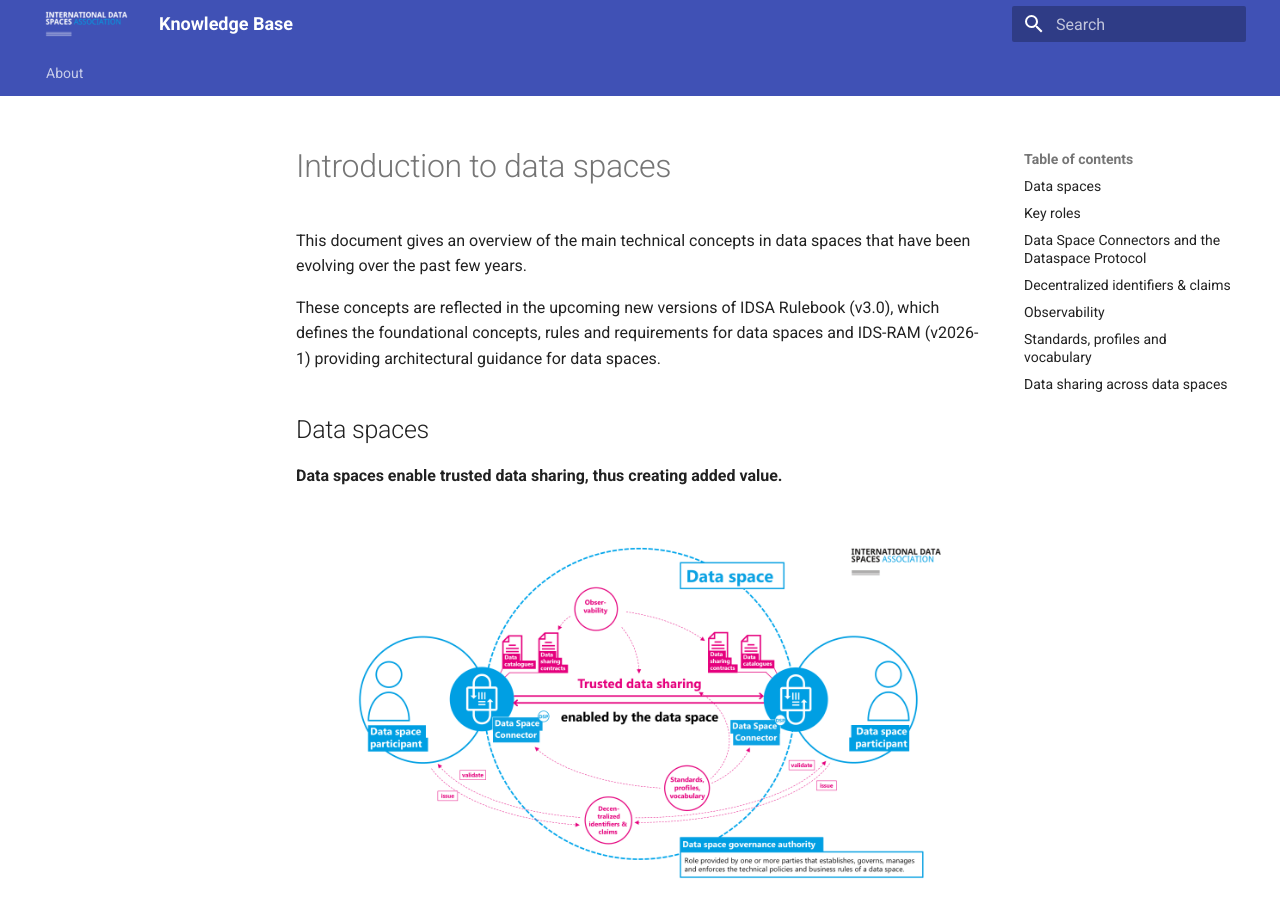
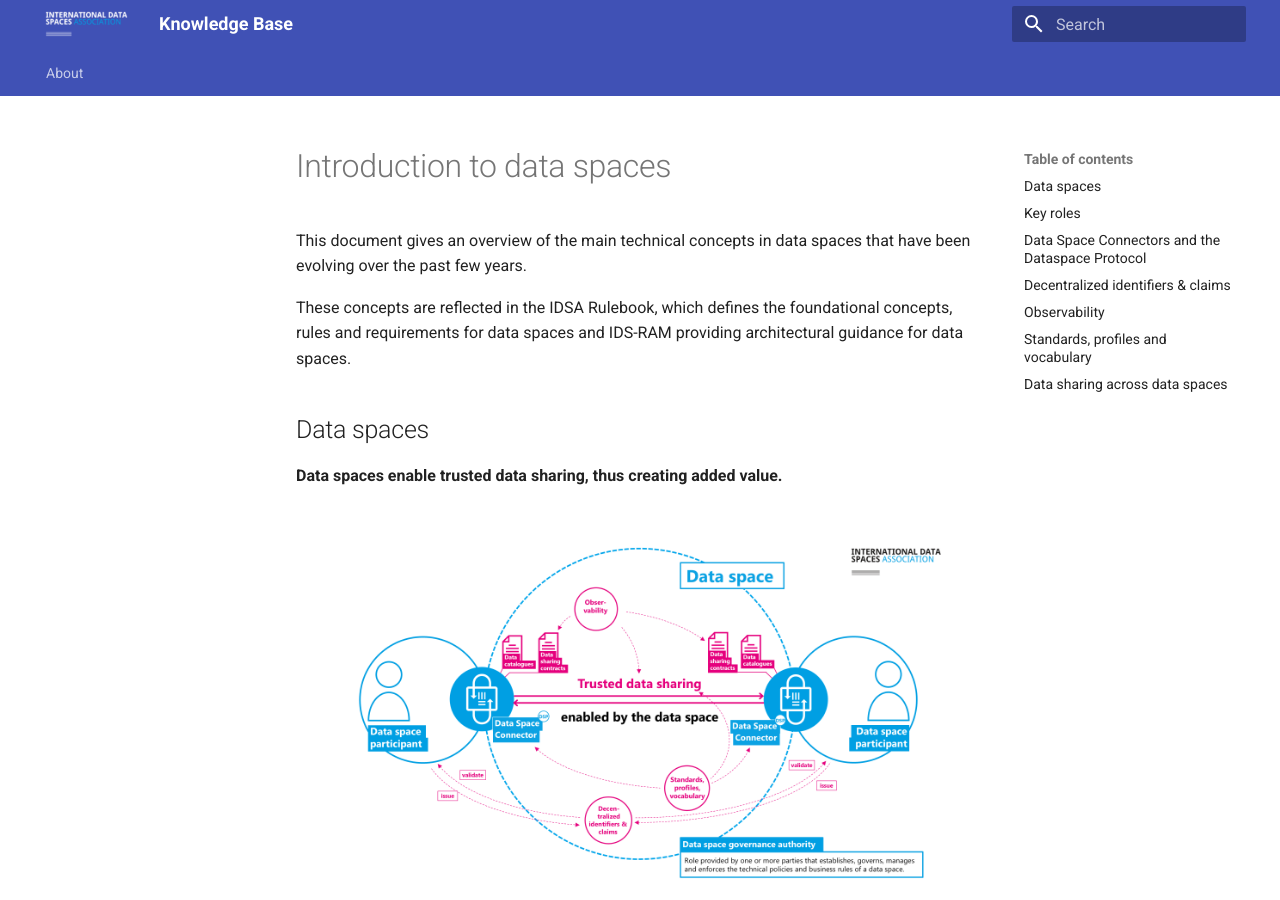
Before and after one commit to International-Data-Spaces-Association/knowledge-base, an MkDocs documentation site: the page built from docs/dataspace.md, in a window 1280 px wide and 900 px high. Built offline with MkDocs 1.6.1 and Material for MkDocs 9.7.7, drawn with Linux system fonts in a browser that asks for light colours; some of the changed lines change nothing that is shown.

Commit message:
fix links to the Rulebook #25 (#26)

```diff
--- a/docs/dataspace.md
+++ b/docs/dataspace.md
@@ -3,9 +3,9 @@
 This document gives an overview of the main technical concepts in data
 spaces that have been evolving over the past few years.
 
-These concepts are reflected in the upcoming new versions of IDSA
-Rulebook (v3.0), which defines the foundational concepts, rules and
-requirements for data spaces and IDS-RAM (v2026-1) providing
+These concepts are reflected in the IDSA
+Rulebook, which defines the foundational concepts, rules and
+requirements for data spaces and IDS-RAM providing
 architectural guidance for data spaces.
 
 ## Data spaces
@@ -22,7 +22,7 @@
 
 The next sections provide details on some of these elements, please also
 refer to the IDSA Rulebook 3.0, [What is a Data
-space](https://github.com/International-Data-Spaces-Association/IDSA-Rulebook/blob/Rulebook-3.0/003_WhatIsADataspace.md)
+space](external/rulebook/003_WhatIsADataspace.md)
 section for more information.
 
 ## Key roles
@@ -39,9 +39,9 @@
 Participants can act in different roles (data provider, data
 consumer, data holder, etc. ) depending on which facet you are looking
 at a data space from (technical, economic, legal, etc.). See
-[layers](https://github.com/International-Data-Spaces-Association/IDSA-Rulebook/blob/Rulebook-3.0/004_Layers.md)
+[layers](external/rulebook/004_Layers.md)
 and
-[roles](https://github.com/International-Data-Spaces-Association/IDSA-Rulebook/blob/Rulebook-3.0/005_Roles.md)
+[roles](external/rulebook/005_Roles.md)
 pages in the IDSA Rulebook for more details.
 
 The **Data Space Governance Authority** **(DSGA)** provides the overall
@@ -52,7 +52,7 @@
 
 The governance framework may be very simple, or quite complex depending
 on the needs of the data space and the use cases. See [DSGA
-page](https://github.com/International-Data-Spaces-Association/IDSA-Rulebook/blob/Rulebook-3.0/006_DSGA.md)
+page](external/rulebook/006_DSGA.md)
 in the Rulebook for more details.
 
 ## Data Space Connectors and the Dataspace Protocol
@@ -69,7 +69,7 @@
 
 The **Dataspace Protocol** (ISO/IEC DIS 26450) defines
 publication/discovery, agreement negotiation, and data access
-interactions for interoperable data sharing. ([Dataspace Protocol Specification on GitHub](https://eclipse-dataspace-protocol-base.github.io/DataspaceProtocol) [Dataspace Protocol Specification](https://eclipse-dataspace-protocol-base.github.io/DataspaceProtocol/2025-1-err1/))
+interactions for interoperable data sharing. ([Dataspace Protocol Specification on GitHub](https://eclipse-dataspace-protocol-base.github.io/DataspaceProtocol) and [Dataspace Protocol Specification](https://eclipse-dataspace-protocol-base.github.io/DataspaceProtocol/2025-1-err1/))
 
 ## Decentralized identifiers & claims
 
@@ -79,7 +79,7 @@
 
 **Decentralized Claims Protocol**, DCP (ISO/IEC DIS 26451) provides an
 overlay to the Dataspace protocol for organizational identity and
-trust/credential verification while preserving privacy. ([Decentralized Claims Protocol specification on GitHub](https://eclipse-dataspace-dcp.github.io/decentralized-claims-protocol/) [Decentralized Claims Protocol specification](https://eclipse-dataspace-dcp.github.io/decentralized-claims-protocol/v1.0.1/))
+trust/credential verification while preserving privacy. ([Decentralized Claims Protocol specification on GitHub](https://eclipse-dataspace-dcp.github.io/decentralized-claims-protocol/) and [Decentralized Claims Protocol specification](https://eclipse-dataspace-dcp.github.io/decentralized-claims-protocol/v1.0.1/))
 
 ![Decentralized Identifiers and Claims](assets/DS_claims.png)
 
```
